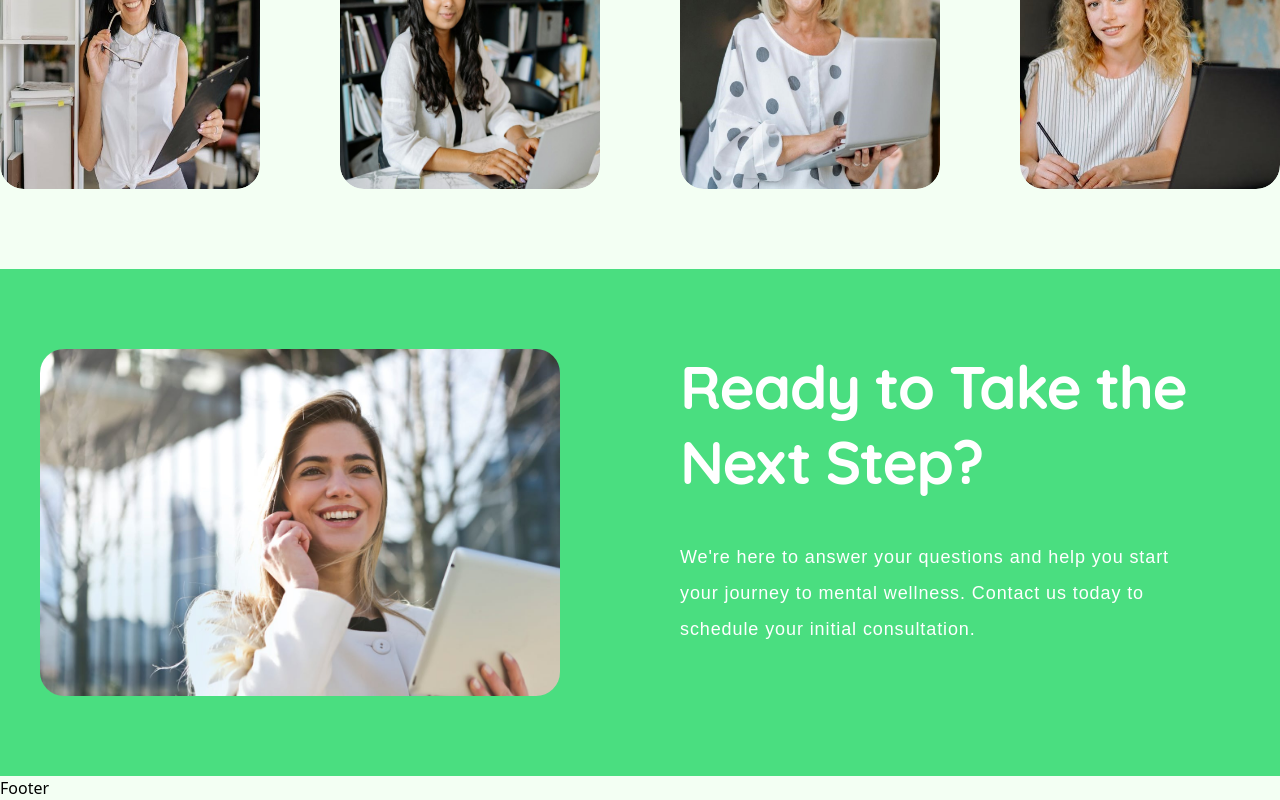
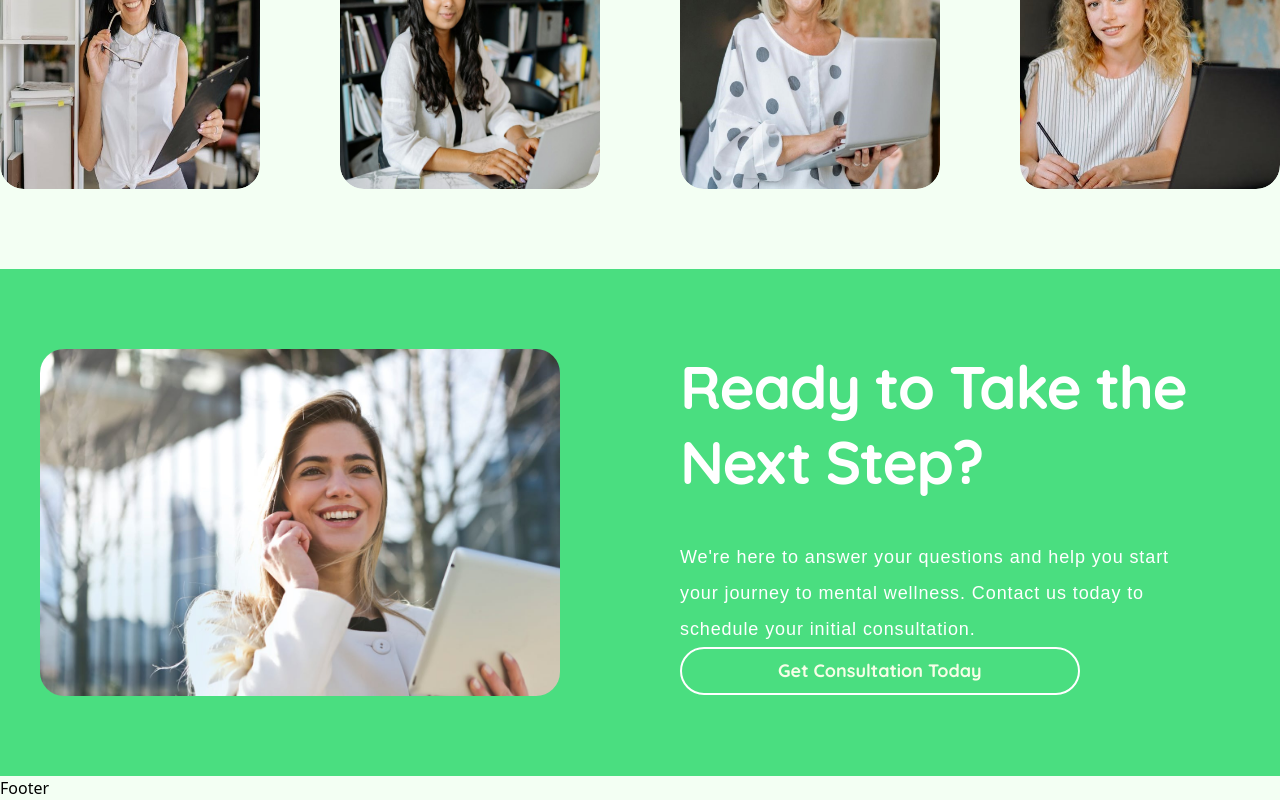
Before and after one commit to Quincy-Fer/Harmony-Therapy-Website, a React (Vite) app: page / in a window 1280 px wide. Shown: the part 6593-7393 px from the top of the page. Built offline with nearby package versions, Linux system fonts and the light colour scheme.

Commit message:
Create new button for final cta

```diff
--- /dev/null
+++ b/src/Components/ButtonFinal.jsx
@@ -0,0 +1,13 @@
+const ButtonWhite = ({label}) => {
+    return (
+      <button
+        type="button"
+        className={`py-2 px-24 border-2 border-white font-quicksand hover:underline transition-all
+         text-lime-50 font-bold text-lg rounded-3xl `}
+      >
+        {label}
+      </button>
+    );
+  };
+
+  export default ButtonWhite;
--- a/src/Sections/FinalCTA.jsx
+++ b/src/Sections/FinalCTA.jsx
@@ -1,3 +1,4 @@
+import ButtonWhite from "../Components/ButtonFinal";
 import { cta } from "../assets/images";
 
 const FinalCTA = () => {
@@ -24,7 +25,7 @@ const FinalCTA = () => {
             to mental wellness. Contact us today to schedule your initial
             consultation.
           </p>
-          <button></button>
+          <ButtonWhite label="Get Consultation Today" />
         </div>
       </div>
     </section>
```
